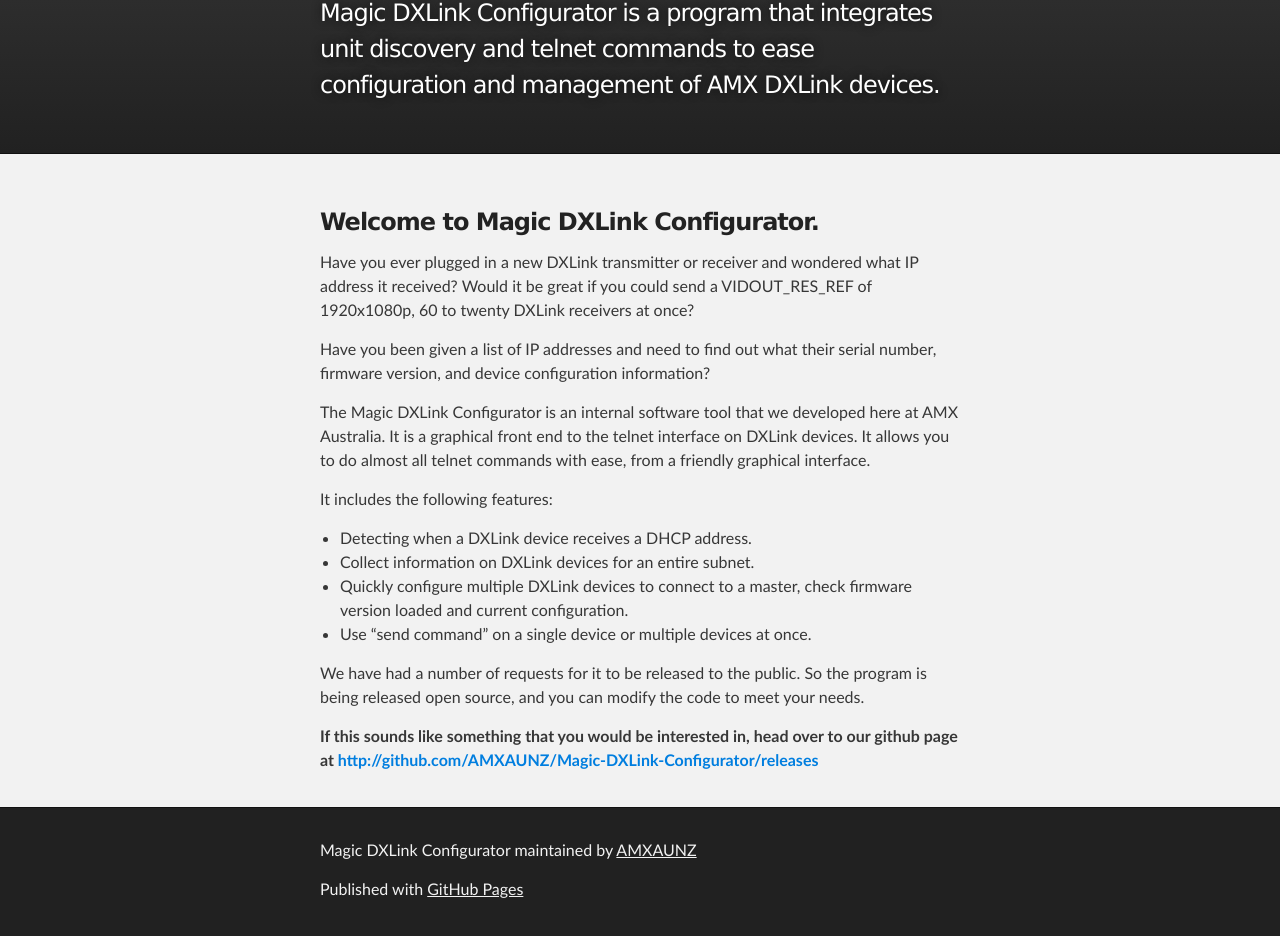
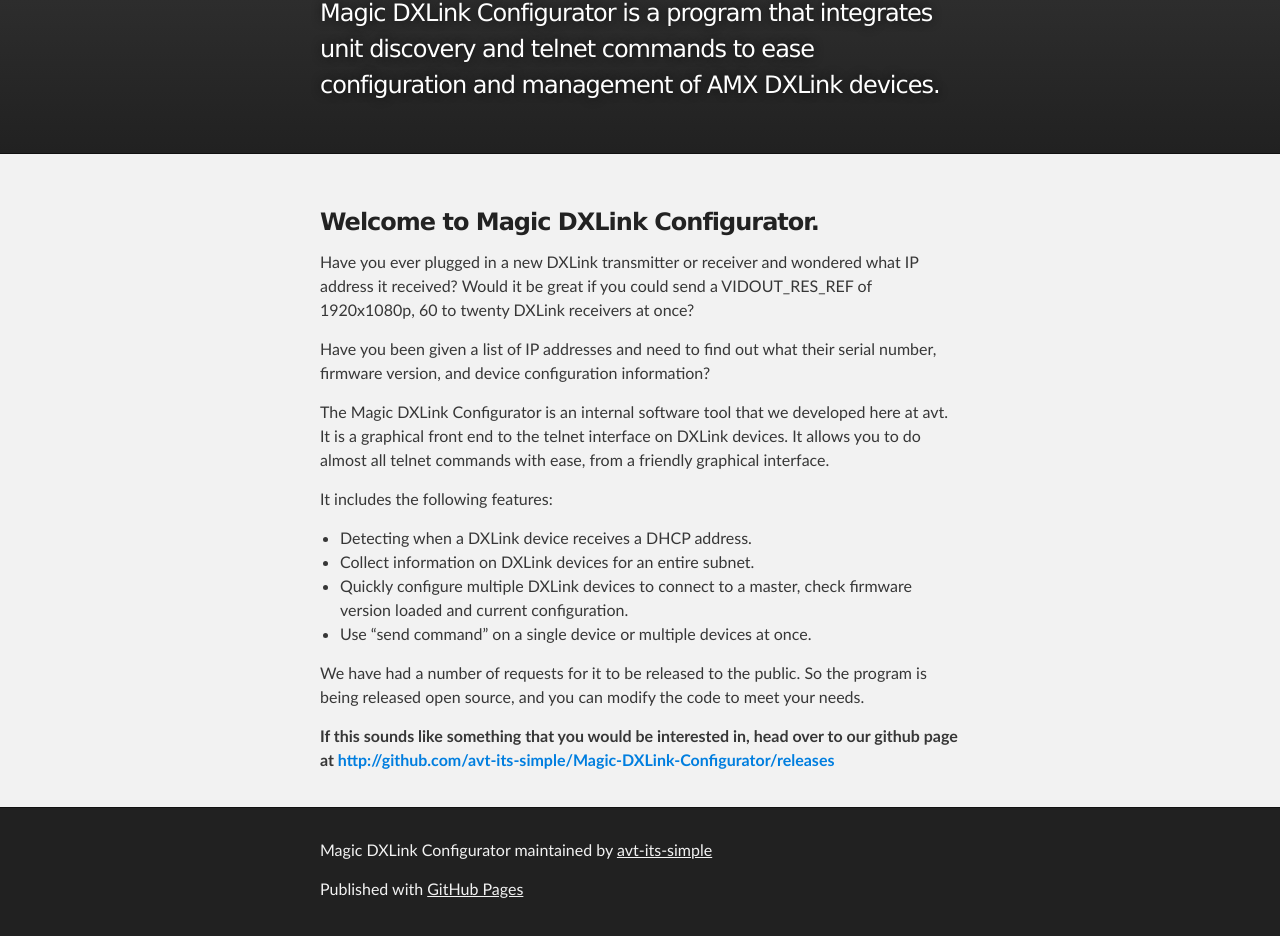
Before and after one commit to jmagic/magic_dxlink_configurator, a plain HTML site: page index.html in a window 1280 px wide. Shown: the part 128-1064 px from the top of the page. Drawn offline with Linux system fonts and the light colour scheme.

Commit message:
Updated to reflect new URL

```diff
--- a/index.html
+++ b/index.html
@@ -16,7 +16,7 @@
     <!-- HEADER -->
     <div id="header_wrap" class="outer">
         <header class="inner">
-          <a id="forkme_banner" href="https://github.com/AMXAUNZ/Magic-DXLink-Configurator">View on GitHub</a>
+          <a id="forkme_banner" href="https://github.com/avt-its-simple/Magic-DXLink-Configurator">View on GitHub</a>
 
           <h1 id="project_title">Magic DXLink Configurator</h1>
           <h2 id="project_tagline">Magic DXLink Configurator is a program that integrates unit discovery and telnet commands to ease configuration and management of AMX DXLink devices.</h2>
@@ -35,7 +35,7 @@ Would it be great if you could send a VIDOUT_RES_REF of 1920x1080p, 60 to twenty
 
 <p>Have you been given a list of IP addresses and need to find out what their serial number, firmware version, and device    configuration information?</p>
 
-<p>The Magic DXLink Configurator is an internal software tool that we developed here at AMX Australia.  It is a graphical front end to the telnet interface on DXLink devices.  It allows you to do almost all telnet commands with ease, from a friendly graphical interface.</p>
+<p>The Magic DXLink Configurator is an internal software tool that we developed here at avt.  It is a graphical front end to the telnet interface on DXLink devices.  It allows you to do almost all telnet commands with ease, from a friendly graphical interface.</p>
 
 <p>It includes the following features:</p>
 
@@ -48,14 +48,14 @@ Would it be great if you could send a VIDOUT_RES_REF of 1920x1080p, 60 to twenty
 
 <p>We have had a number of requests for it to be released to the public. So the program is being released open source, and you can modify the code to meet your needs.</p>
 
-<p><strong>If this sounds like something that you would be interested in, head over to our github page at <a href="http://github.com/AMXAUNZ/Magic-DXLink-Configurator/releases">http://github.com/AMXAUNZ/Magic-DXLink-Configurator/releases</a></strong></p>
+<p><strong>If this sounds like something that you would be interested in, head over to our github page at <a href="http://github.com/avt-its-simple/Magic-DXLink-Configurator/releases">http://github.com/avt-its-simple/Magic-DXLink-Configurator/releases</a></strong></p>
       </section>
     </div>
 
     <!-- FOOTER  -->
     <div id="footer_wrap" class="outer">
       <footer class="inner">
-        <p class="copyright">Magic DXLink Configurator maintained by <a href="https://github.com/AMXAUNZ">AMXAUNZ</a></p>
+        <p class="copyright">Magic DXLink Configurator maintained by <a href="https://github.com/avt-its-simple">avt-its-simple</a></p>
         <p>Published with <a href="http://pages.github.com">GitHub Pages</a></p>
       </footer>
     </div>
```
